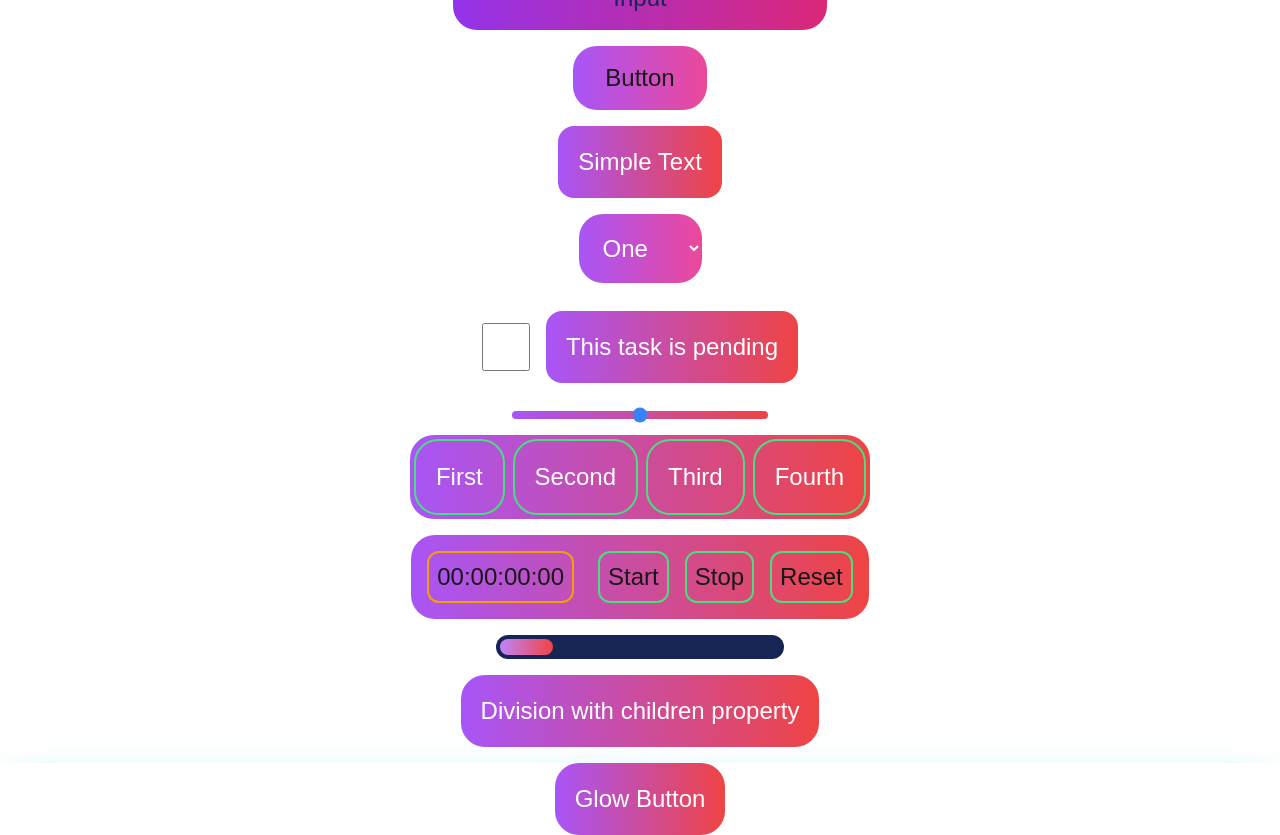
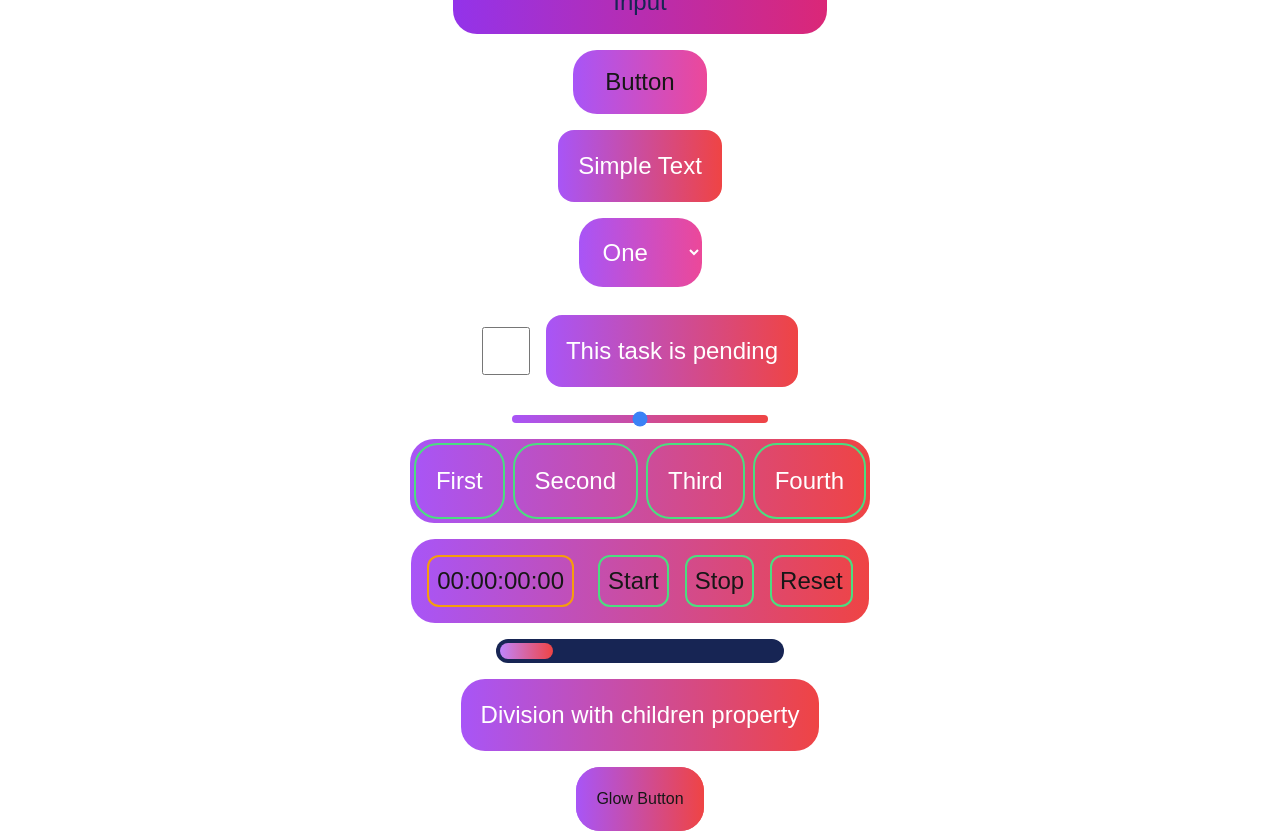
Before and after one commit to nitesh545/lifame, a Next.js app: page / in a window 1280 px wide. Built offline with nearby package versions, Linux system fonts and the light colour scheme.

Commit message:
component glowButton complete

```diff
--- a/app/components/glowButton.jsx
+++ b/app/components/glowButton.jsx
@@ -16,15 +16,12 @@ const GlowButton = () => {
 	}
 
 	return (
-
-			<div className={isGlowing ? "blur-lg bg-gradient-to-r from-red-500 to-purple-500" : "shadow-2xl shadow-cyan-500"}>
-			<button className="w-full rounded-3xl" onClick={handleGlowing}>
-				<Division>
+		<div className="relative">
+			<div className={isGlowing ? "absolute blur-xl bg-gradient-to-r from-red-500 to-purple-500 p-5 rounded-3xl" : "absolute bg-gradient-to-r from-purple-500 to-red-500 rounded-3xl p-5"}>Glow Button</div>
+			<button className="relative w-full rounded-3xl p-5 bg-gradient-to-r from-purple-500 to-red-500" onClick={handleGlowing}>
 				Glow Button
-				</Division>
 			</button>
-			</div>
-
+		</div>
 	);
 };
 
```
